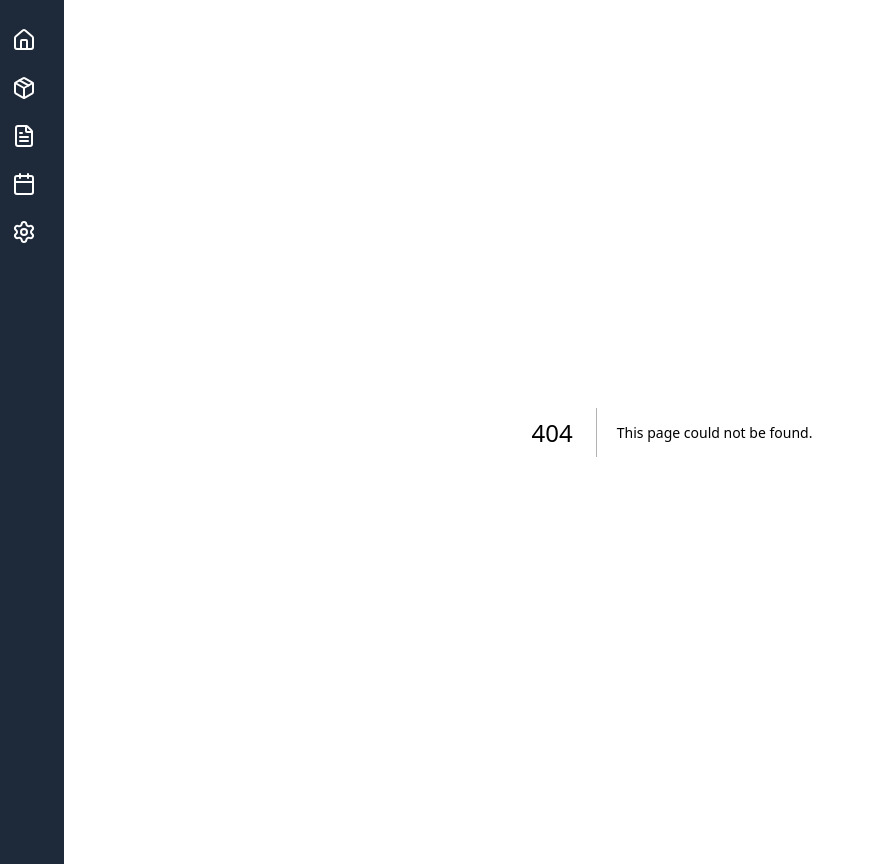
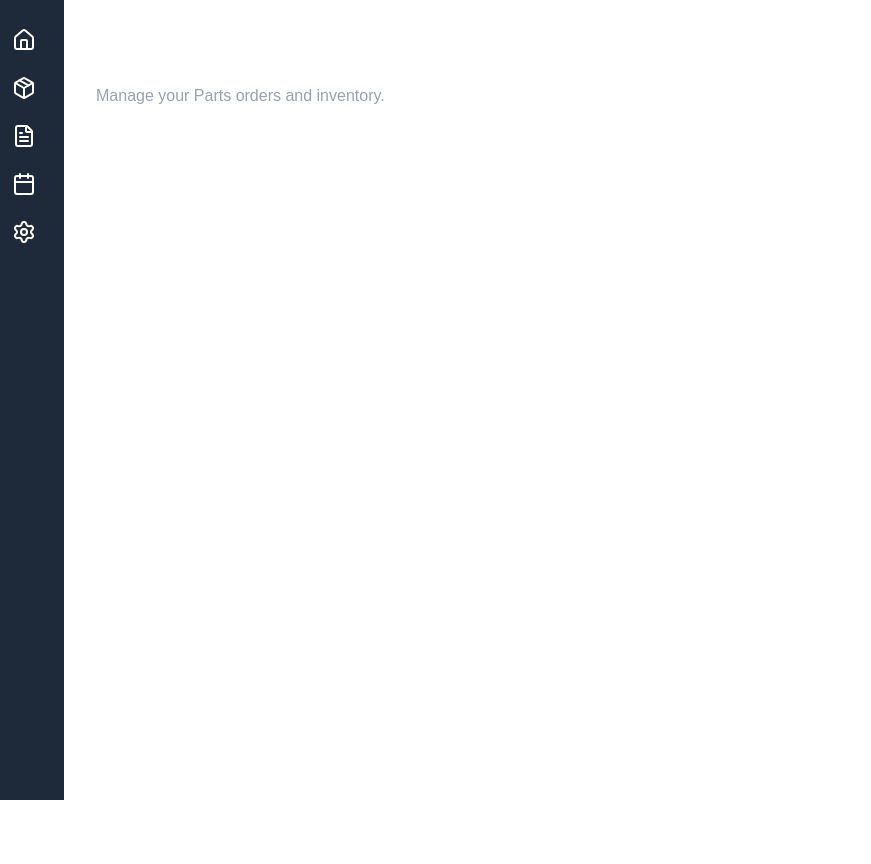
Before and after one commit to rsothilingam93/Carisma, a Next.js app: page /parts in a window 1280 px wide. Before the commit this address had no page. Shown: the whole page, without its empty margins (0-871 px from the left). After the commit the page ends 800 px from the top, so only its background shows below. Built offline with nearby package versions, Linux system fonts and the light colour scheme.

Commit message:
added the parts navbar route

```diff
--- /dev/null
+++ b/app/parts/page.tsx
@@ -0,0 +1,10 @@
+export default function PartsPage() {
+    return (
+      <div>
+        <h1 className="text-3xl font-bold text-white mb-4">Parts</h1>
+        <p className="text-gray-400">
+          Manage your Parts orders and inventory.
+        </p>
+      </div>
+    );
+  }
```
